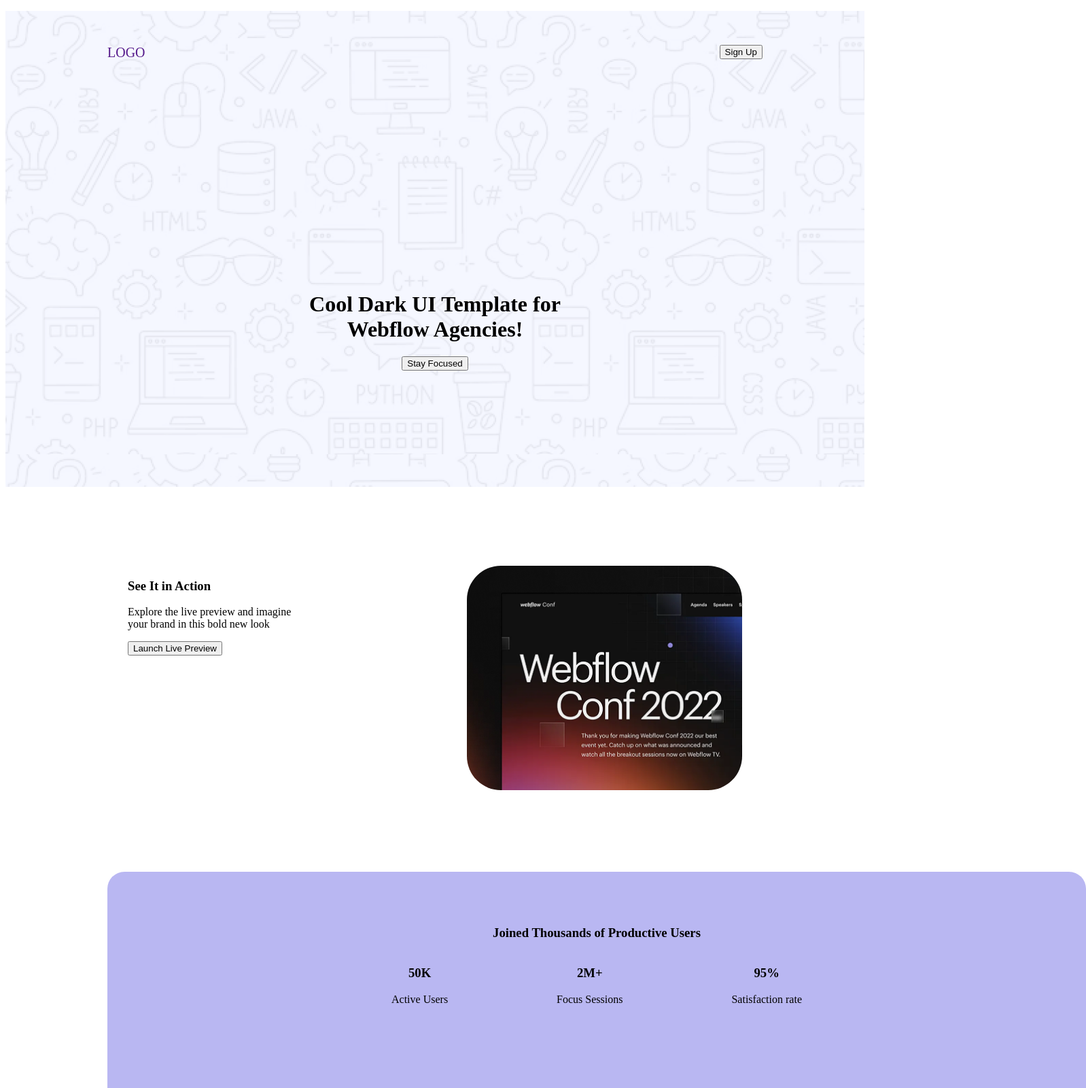
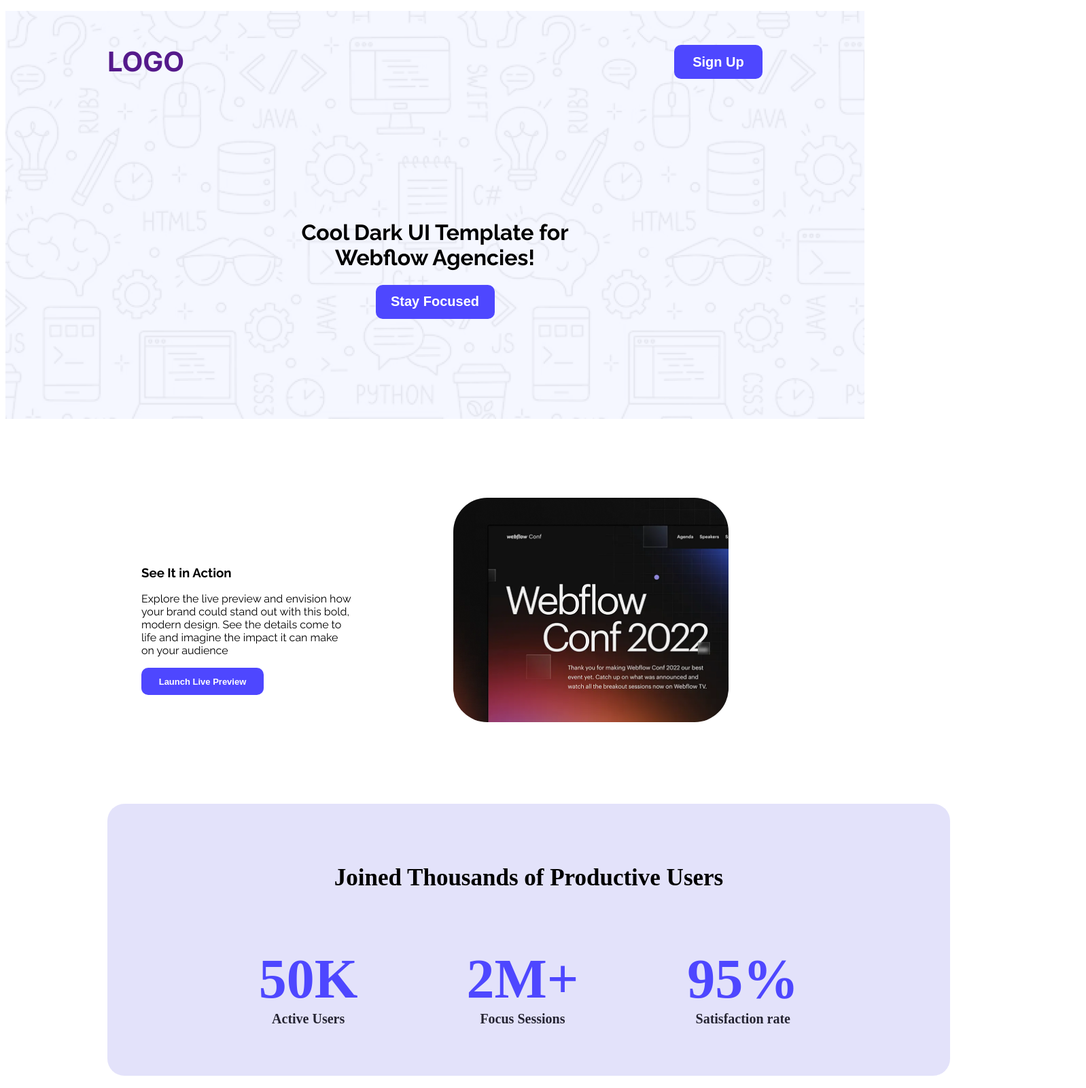
Before and after one commit to Nusratnahar/first-assignment, a plain HTML site: page index.html in a window 1280 px wide. Shown: the top 1600 px of the page at 68% size, 1598 px wide, since content can reach past the window. Drawn offline with Linux system fonts and the light colour scheme.

Commit message:
color fonts added

```diff
--- a/index.html
+++ b/index.html
@@ -4,34 +4,38 @@
     <meta charset="UTF-8">
     <meta name="viewport" content="width=device-width, initial-scale=1.0">
     <title>First Assignment</title>
+    <link rel="preconnect" href="https://fonts.googleapis.com">
+<link rel="preconnect" href="https://fonts.gstatic.com" crossorigin>
+<link href="https://fonts.googleapis.com/css2?family=Inter:ital,opsz,wght@0,14..32,100..900;1,14..32,100..900&family=Open+Sans:ital,wght@0,300..800;1,300..800&family=Raleway:ital,wght@0,100..900;1,100..900&display=swap" rel="stylesheet">
     <link rel="stylesheet" href="styles/styles.css">
 </head>
 <body>
     <header class="banner">
         <nav>
             <ul>
-                <li><a href="">LOGO</a></li>
+                <li class="inter"><a href="" class="logo">LOGO</a></li>
                 <li><button>Sign Up</button></li>
             </ul>
         </nav>
         <div class="banner-content">
-            <h1>Cool Dark UI Template for <br>Webflow Agencies!</h1>
-            <button>Stay Focused</button>
+            <h1 class="raleway" class="banner-description">Cool Dark UI Template for <br>Webflow Agencies!</h1>
+            <button class="btn-s">Stay Focused</button>
         </div>
     </header>
     <main>
         <section class="action">
-            <div>
-                <h3>See It in Action</h3>
-                <p>Explore the live preview and imagine your brand in this bold new look</p>
-                <button>Launch Live Preview</button>
+            <div class="section-act">
+                <h3 class="raleway" class="action-title">See It in Action</h3>
+                <p class="raleway" class="action-description">Explore the live preview and envision how your brand could stand out with this bold, modern design. See the details come to life and imagine the impact it can make on your audience</p>
+                <button class="btn-l">Launch Live Preview</button>
             </div>
             <div class="action-img">
                 <img src="Assets/wc-mini.png" alt="">
             </div>
         </section>
         <section class="section-productive">
-            <h3 class="section-title">Joined Thousands of Productive Users</h1>
+            <h1 class="section-title" class="raleway">Joined Thousands of Productive Users
+            </h1>
                 <section class="section-detail">
                     <div>
                     <h1>50K</h1>
--- a/styles/styles.css
+++ b/styles/styles.css
@@ -1,11 +1,80 @@
+/* fonts-colors */
+.inter {
+  font-family: "Inter", sans-serif;
+  font-optical-sizing: auto;
+  font-weight: <weight>;
+  font-style: normal;
+}
+
+.raleway{
+  font-family: "Raleway", sans-serif;
+  font-optical-sizing: auto;
+  font-weight: <weight>;
+  font-style: normal;
+}
+.primary-clr{
+    color: #4E47FF;
+}
+.secondary-clr{
+    color: #252432;
+}
+.third-clr{
+    color: #706D98;
+}
+
+
+.logo{
+    font-weight: bold;
+    font-size: 40px;
+}
+.banner-description{
+    font-weight: 900;
+    font-size: 290px;
+}
+
+button{
+    width: 130px;
+    height: 50px;
+    border-radius: 10px;
+    background-color:#4E47FF;
+    font-size: 20px;
+    font-weight: bold;
+    color: white;
+    border-style: none;
+    cursor: pointer;
+}
+.btn-s{
+    width: 175px;
+    height: 50px;
+}
+.action-title{
+    font-size: 80px;
+    font-weight: bold;
+    color: #000000;
+}
+.action-description{
+     font-size: 30px;
+    font-weight: 400;
+    color:  #252432;
+}
+.btn-l{
+     width: 180px;
+    height: 40px;
+    font-size: 13px;
+}
+
+.section-act{
+    text-align: left;
+    padding-top: 80px;
+}
 .banner{
     background-image: url(../Assets/Hero-bg.png);
     width: 100%;
-    height: 700px;
+    height: 600px;
 }
 .banner-content{
     text-align: center;
-    margin: 290px 268px 152px;;
+    padding: 120px 268px 160px;
 }
 nav ul{
     display: flex;
@@ -15,14 +84,15 @@
 nav ul li{
     list-style: none;
 }
-nav ul a{
+nav ul li a{
     text-decoration: none;
     font-size: 20px;
 }
 .action{
     display: flex;
-    margin: 116px 180px;
-    gap: 250px;
+    margin: 116px 200px;
+    gap: 150px;
+
 }
 .action-img img{
     height:330px;
@@ -31,19 +101,38 @@
 }
 .section-productive{
     text-align: center;
-    width:1140px ;
-    height:306px ;
+    width:940px ;
+    height:280px ;
     margin: 116px 150px;
-    padding: 60px 150px;
-    background-color: #5955e06b;
+    padding: 60px 150px ;
+    background-color: #5955e02b;
     border-radius: 25px;
+}
+.section-title{
+    font-weight: bold;
+    font-size: 35px;
+    margin-bottom: 0;
 }
 .section-detail{
     display: flex;
     justify-content: center;
-    gap: 160px;
+     gap: 160px;
+    font-size: 70px;
+    font-weight: bold;
+    color: #4E47FF;
+
 
 }
+.section-detail p{
+    font-size: 20px;
+    color: #252432;
+    margin-top: 0;
+
+}
+.section-detail h1{
+    margin-bottom: 0;
+}
+
 .review-section{
     margin: 145px 150px;
 }
@@ -101,6 +190,7 @@
     margin: 100px 150px;
     gap: 120px;
     justify-content: center;
+    color: #000000;
 
 }
 
```
